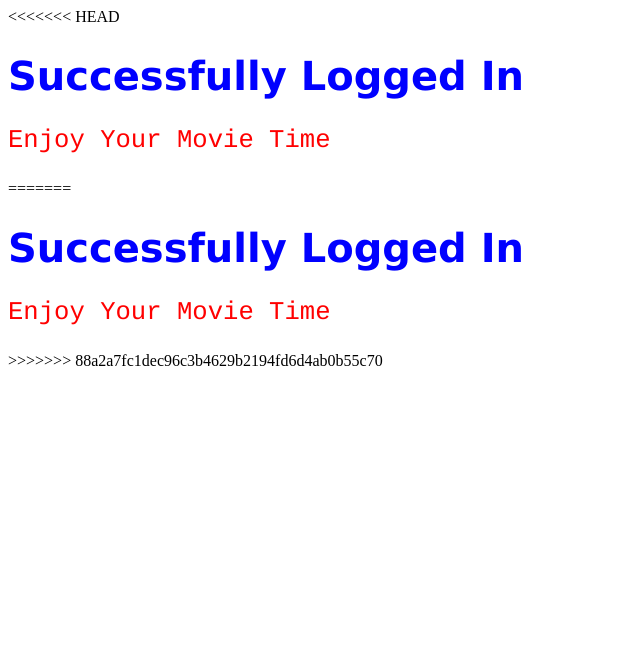
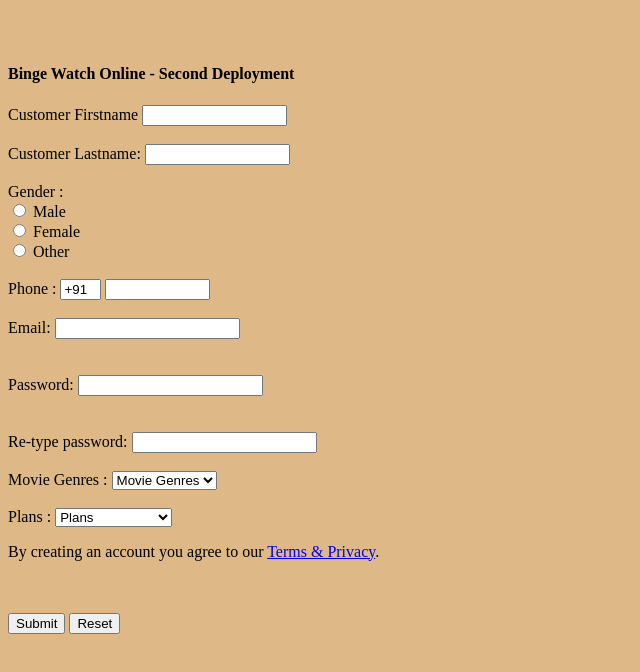
Before and after one commit to arushparulinc/apinc-bwo-repo, a plain HTML site: page thankyou.html in a window 1280 px wide. Shown: the whole page, without its empty margins (0-640 px from the left). Drawn offline with Linux system fonts and the light colour scheme.

Commit message:
Second Deployment

```diff
--- a/thankyou.html
+++ b/thankyou.html
@@ -1,49 +1,82 @@
-<<<<<<< HEAD
-<!DOCTYPE html>
-<html>
-<head>
-<style>
-h1 {
-  color: blue;
-  font-family: verdana;
-  font-size: 250%;
-}
-p  {
-  color: red;
-  font-family: courier;
-  font-size: 160%;
-}
-</style>
-</head>
-<body>
+<Html>
+    <head>
+    <title>
+   Binge Watch Online
+    </title>
+    </head>
+    <body bgcolor="BurlyWood">
+    <br>
+    <br>
 
-<h1>Successfully Logged In</h1>
-<p>Enjoy Your Movie Time</p>
+    <h4>Binge Watch Online - Second Deployment</h4>
 
-</body>
-</html>
-=======
-<!DOCTYPE html>
-<html>
-<head>
-<style>
-h1 {
-  color: blue;
-  font-family: verdana;
-  font-size: 250%;
-}
-p  {
-  color: red;
-  font-family: courier;
-  font-size: 160%;
-}
-</style>
-</head>
-<body>
+    <form>
 
-<h1>Successfully Logged In</h1>
-<p>Enjoy Your Movie Time</p>
+    <label> Customer Firstname </label>
+    <input type="text" name="firstname" size="15"/> <br> <br>
+    <label> Customer Lastname: </label>
+    <input type="text" name="lastname" size="15"/> <br> <br>
 
-</body>
-</html>
->>>>>>> 88a2a7fc1dec96c3b4629b2194fd6d4ab0b55c70
+    <label>
+        Gender :
+        </label><br>
+        <input type="radio" name="male"/> Male <br>
+        <input type="radio" name="female"/> Female <br>
+        <input type="radio" name="other"/> Other  <br>
+        <br>
+
+
+    <label>
+        Phone :
+        </label>
+        <input type="text" name="country code"  value="+91" size="2"/>
+        <input type="text" name="phone" size="10"/> <br> <br>
+
+        Email:
+        <input type="email" id="email" name="email"/> <br>
+        <br> <br>
+
+        Password:
+        <input type="Password" id="pass" name="pass"> <br>
+        <br> <br>
+
+        Re-type password:
+        <input type="Password" id="repass" name="repass"> <br> <br>
+
+    <label>
+        Movie Genres :
+    </label>
+    <select>
+    <option value="Movie Genres">Movie Genres</option>
+    <option value="Action">Action</option>
+    <option value="Romance">Romance</option>
+    <option value="Adventure">Adventure</option>
+    <option value="Horror">Horror</option>
+    <option value="Animation">Animation</option>
+    <option value="Comedy">Comedy</option>
+    </select>
+    <br> <br>
+
+    <label>
+        Plans :
+    </label>
+    <select>
+    <option value="Plans">Plans</option>
+    <option value="Monthly Plan">Monthly Plan</option>
+    <option value="Half-yearly Plan">Half-yearly Plan</option>
+    <option value="Yearly Plan">Yearly Plan</option>
+    </select>
+
+
+    <p>By creating an account you agree to our <a href="#">Terms & Privacy</a>.</p>
+    <br>
+    <br>
+
+    <a href="thankyou.html"><input type="button" value="Submit"></a>
+    <input type="reset" value="Reset">
+
+
+
+    </form>
+    </body>
+    </html>
```
